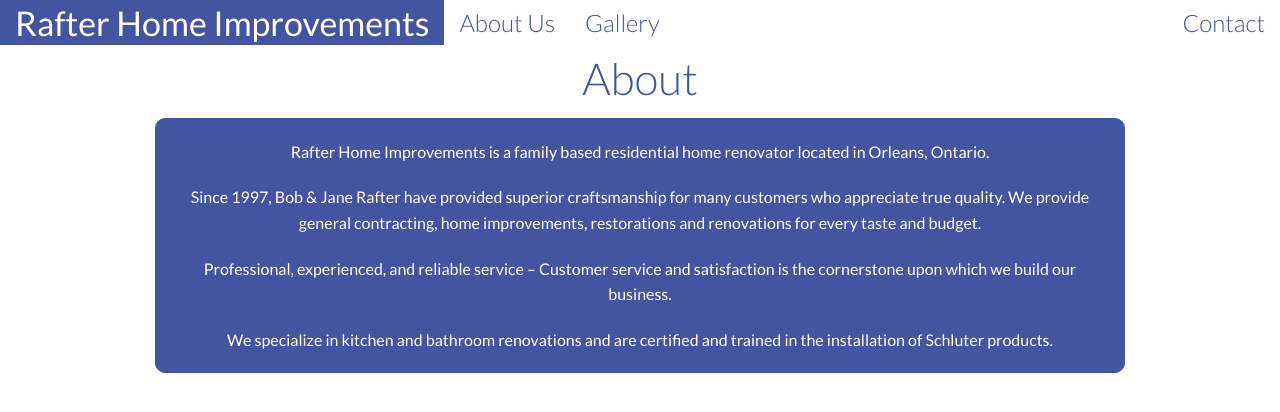
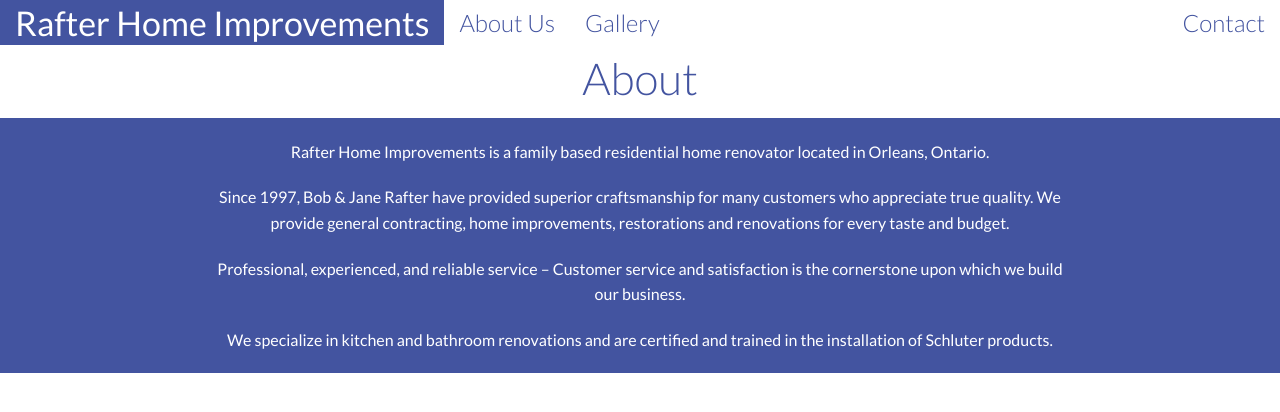
Before and after one commit to rafterhomeimprovements/rafterhomeimprovements.github.io, a Jekyll site: the page built from about/index.html, in a window 1280 px wide. Shown: the top 412 px of the page. Built offline with Jekyll 4.4.1, drawn with Linux system fonts in a browser that asks for light colours.

Commit message:
Restyled home page, about and contact

```diff
--- a/_includes/header.html
+++ b/_includes/header.html
@@ -2,7 +2,8 @@
     <nav class="top-bar" data-topbar>
       <ul class="title-area">
         <li class="name">
-          <h1 class="hide-for-small-only"><a href="/index.html">Rafter Home Improvements</a></h1>
+          <h1 class="show-for-large-up"><a href="/index.html">Rafter Home Improvements</a></h1>
+          <h1 class="show-for-medium-only"><a href="/index.html">Home</a></h1>
         </li>
         <li class="toggle-topbar menu-icon"><a href="#">Menu</a></li>
       </ul>
--- a/about/index.html
+++ b/about/index.html
@@ -1,14 +1,14 @@
 ---
 layout: default
 ---
-<div class="row">
-        <div class="small-12 small-centered column">
+<!-- <div class="row">
+        <div class="small-12 small-centered column"> -->
             <h1 class="text-center">About</h1>
             <div class="panel text-center">
-				<p>Rafter Home Improvements is a family based residential home renovator located in Orleans, Ontario.</p>
-				<p>Since 1997, Bob &amp; Jane Rafter have provided superior craftsmanship for many customers who appreciate true quality. We provide general contracting, home improvements, restorations and renovations for every taste and budget.</p>
-				<p>Professional, experienced, and reliable service – Customer service and satisfaction is the cornerstone upon which we build our business.</p>
-				<p>We specialize in kitchen and bathroom renovations and are certified and trained in the installation of Schluter products.</p>
+				<p class="info-text">Rafter Home Improvements is a family based residential home renovator located in Orleans, Ontario.</p>
+				<p class="info-text">Since 1997, Bob &amp; Jane Rafter have provided superior craftsmanship for many customers who appreciate true quality. We provide general contracting, home improvements, restorations and renovations for every taste and budget.</p>
+				<p class="info-text">Professional, experienced, and reliable service – Customer service and satisfaction is the cornerstone upon which we build our business.</p>
+				<p class="info-text">We specialize in kitchen and bathroom renovations and are certified and trained in the installation of Schluter products.</p>
 			</div>
-		</div>
-</div>
+<!-- 		</div>
+</div> -->
--- a/css/app.scss
+++ b/css/app.scss
@@ -29,10 +29,18 @@ h1 {
 	font-weight: 300;
 }
 
+a {
+	color: gray;
+}
+
+a:hover {
+	color: $primary-color;
+}
+
 .panel {
 	background-color: $panel-color;
 	border-color: $panel-color;
-	border-radius: 10px;
+	//border-radius: 10px;
 }
 
 .panel p {
@@ -55,6 +63,18 @@ h1 {
 	padding: 10px;
 }
 
+$break-medium: 1024px;
+
+.info-text {
+	 margin-right: 15%;
+	 margin-left: 15%;
+	 @media screen and (max-width : $break-medium)
+	 {
+	 	margin-right: 0;
+	 	margin-left: 0;
+	 }
+}
+
 $nav-bar-link-font-weight: 300;
 $nav-bar-main-font-weight: 400;
 $nav-bar-link-font-size: 1.5em;
@@ -68,7 +88,7 @@ $nav-bar-main-font-size: 2em;
 .top-bar .name h1 a {
 	color: $secondary-color;
 	font-weight: $nav-bar-main-font-weight;
-	font-family: 'Lato', sans-serif;
+	font-family: $font;
 	font-size: $nav-bar-main-font-size;
 }
 
@@ -81,13 +101,24 @@ $nav-bar-main-font-size: 2em;
 	background-color: $primary-color;
 	color: $secondary-color;
 	font-weight: $nav-bar-link-font-weight;
-	font-family: 'Lato', sans-serif;
+	font-family: $font;
 	font-size: $nav-bar-link-font-size;
 
 }
 
 .top-bar-section li:not(.has-form) a:not(.button):hover {
 	background-color: $logo-color;
+	color: $primary-color;
+}
+
+.top-bar .toggle-topbar.menu-icon a {
+	color: $secondary-color;
+	font-family: $font;
+	font-weight: $nav-bar-link-font-weight;
+	font-size: $nav-bar-link-font-size;
+}
+
+.top-bar.expanded .toggle-topbar a {
 	color: $primary-color;
 }
 
@@ -105,7 +136,7 @@ $nav-bar-main-font-size: 2em;
 
 .img-center {
 	border: none;
-	border-radius: 10px;
+	//border-radius: 10px;
     display: block;
     margin: 0 auto;
 /*    width: 100%;
--- a/js/slider.js
+++ b/js/slider.js
@@ -2,24 +2,16 @@ $(document).ready(function(){
     $('.photo-slider').slick({
       infinite: true,
       slidesToScroll: 1,
+      slidesToShow: 2,
       speed: 1000,
       autoplay: true,
   	  autoplaySpeed: 2000,
       dots: true,
-      // variableWidth: true,
       responsive: [
-      	{
-      		breakpoint:1024,
-      		settings: {
-      			arrows: false,
-      			slidesToShow: 3,
-      		}
-      	},
       	{
       		breakpoint:600,
       		settings: {
       			arrows: false,
-      			slidesToShow: 1
       		}
       	}
       ]
```
Also changed, not shown: contact/index.html (+3 -7 lines), index.html (+4 -4 lines), 6 other files.
